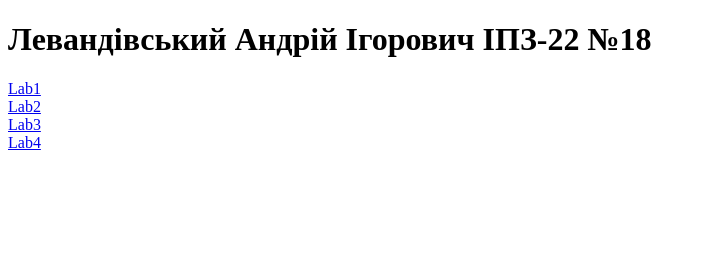
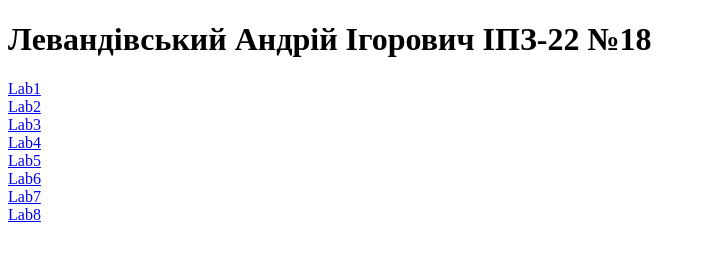
Before and after one commit to Levandivskiycnu/InternetProg, a plain HTML site: page index.html in a window 1280 px wide. Shown: the whole page, without its empty margins (0-706 px from the left). Drawn offline with Linux system fonts and the light colour scheme.

Commit message:
Додав лаби

```diff
--- a/index.html
+++ b/index.html
@@ -11,6 +11,9 @@
     <a href = "lab2/lab2.html">Lab2</a><br>
     <a href = "lab3/lab3.html">Lab3</a><br>
     <a href = "lab4/lab4.html">Lab4</a><br>
-    <a href = "lab5"></a>
+    <a href = "lab5/lab5.html">Lab5</a><br>
+    <a href = "lab6/lab6.html">Lab6</a><br>
+    <a href = "lab7/lab7.html">Lab7</a><br>
+    <a href = "lab8/lab8.html">Lab8</a><br>
 </body>
 </html>
```
